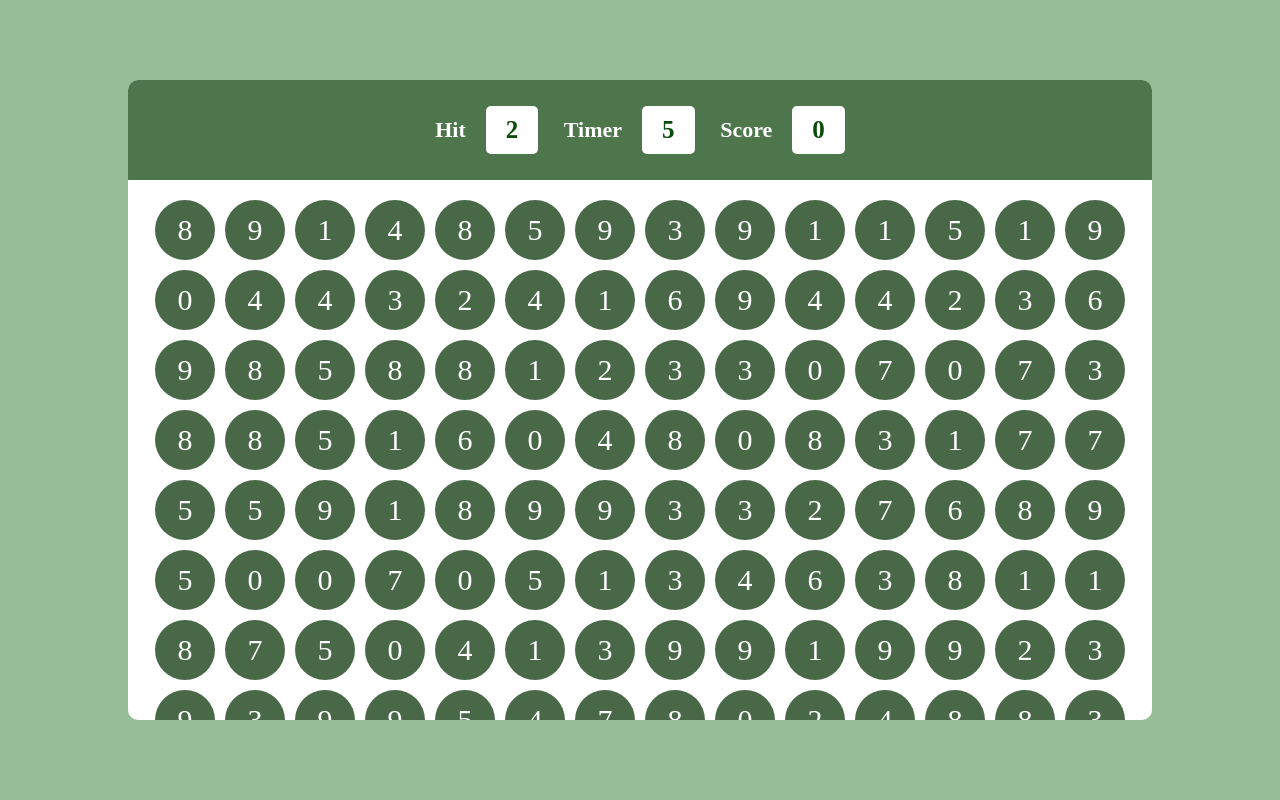
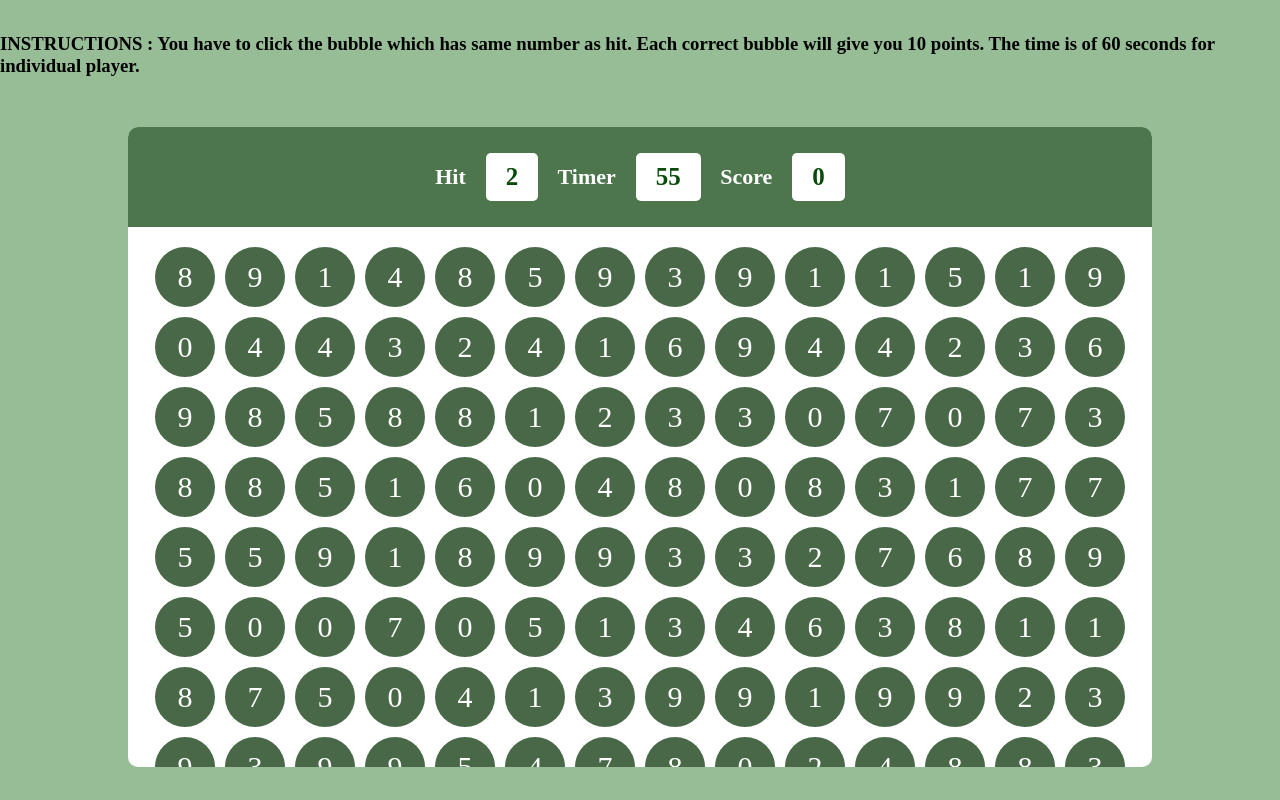
Before and after one commit to amanraina1/bubbleGame, a plain HTML site: page index.html in a window 1280 px wide. Drawn offline with Linux system fonts and the light colour scheme.

Commit message:
fixed minor bugs

```diff
--- a/index.html
+++ b/index.html
@@ -8,6 +8,11 @@
   </head>
   <body>
     <div id="main">
+      <h3>
+        INSTRUCTIONS : You have to click the bubble which has same number as
+        hit. Each correct bubble will give you 10 points. The time is of 60
+        seconds for individual player.
+      </h3>
       <div id="panel">
         <div id="ptop">
           <div class="elem">
--- a/script.js
+++ b/script.js
@@ -1,4 +1,4 @@
-var timer = 10;
+var timer = 60;
 var score = 0;
 var hitrn = 0;
 
--- a/style.css
+++ b/style.css
@@ -8,6 +8,7 @@ html,
 body {
   width: 100%;
   height: 100%;
+  user-select: none;
 }
 
 #main {
@@ -15,6 +16,8 @@ body {
   width: 100%;
   background-color: rgb(150, 189, 150);
   display: flex;
+  flex-direction: column;
+  gap: 50px;
   align-items: center;
   justify-content: center;
 }
```
